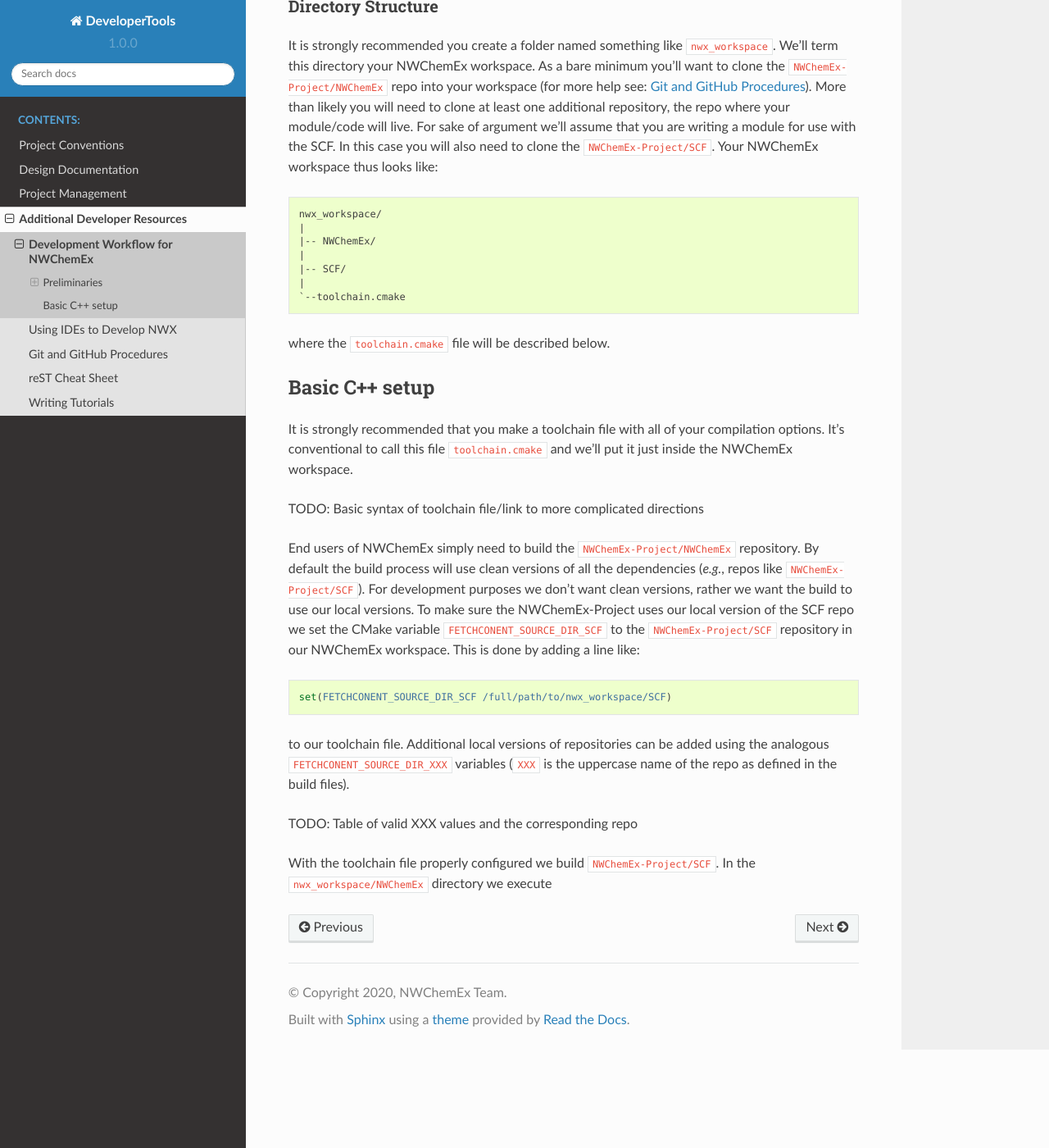
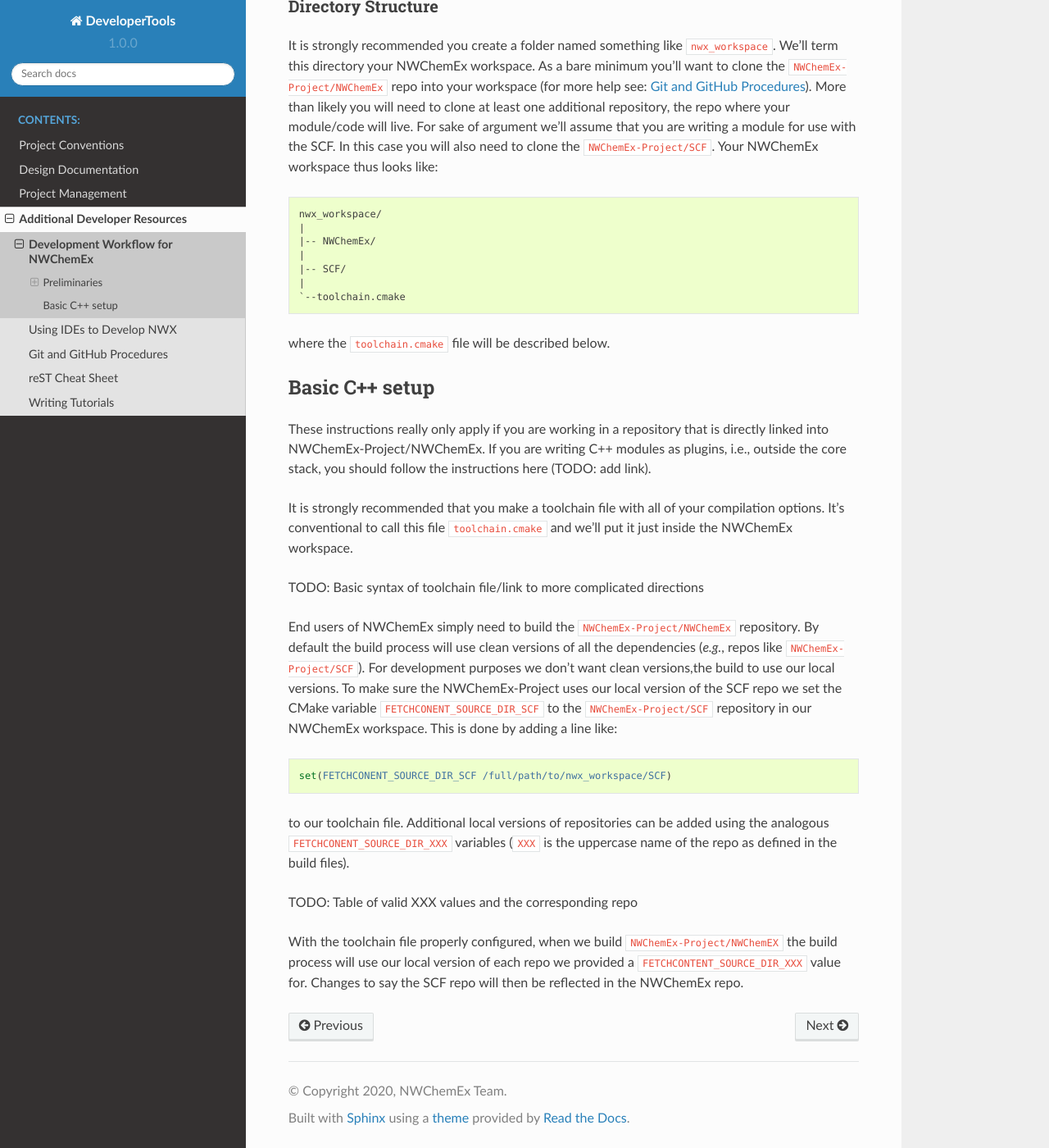
Before and after one commit to NWChemEx-Project/DeveloperTools, a Sphinx documentation site: the page built from docs/source/resources/development_workflow.rst, in a window 1280 px wide and 1400 px high, scrolled down 438 px. Shown: the whole window at 82% size. Built offline with Sphinx 7.4.7 and the Read the Docs theme 2.0.0, drawn with Linux system fonts in a browser that asks for light colours.

Commit message:
touch-upu C++ development directions

```diff
--- a/docs/source/resources/development_workflow.rst
+++ b/docs/source/resources/development_workflow.rst
@@ -43,6 +43,11 @@
 Basic C++ setup
 ===============
 
+These instructions really only apply if you are working in a repository that is
+directly linked into NWChemEx-Project/NWChemEx. If you are writing C++ modules
+as plugins, i.e., outside the core stack, you should follow the instructions
+here (TODO: add link).
+
 It is strongly recommended that you make a toolchain file with all of your
 compilation options. It's conventional to call this file ``toolchain.cmake`` and
 we'll put it just inside the NWChemEx workspace.
@@ -52,7 +57,7 @@
 End users of NWChemEx simply need to build the ``NWChemEx-Project/NWChemEx``
 repository. By default the build process will use clean versions of all the
 dependencies (*e.g.*, repos like ``NWChemEx-Project/SCF``). For development
-purposes we don't want clean versions, rather we want the build to use our local
+purposes we don't want clean versions,the build to use our local
 versions. To make sure the NWChemEx-Project uses our local version of the SCF
 repo we set the CMake variable ``FETCHCONENT_SOURCE_DIR_SCF`` to the
 ``NWChemEx-Project/SCF`` repository in our NWChemEx workspace. This is done by
@@ -68,5 +73,7 @@
 
 TODO: Table of valid XXX values and the corresponding repo
 
-With the toolchain file properly configured we build ``NWChemEx-Project/SCF``.
-In the ``nwx_workspace/NWChemEx`` directory we execute
+With the toolchain file properly configured, when we build
+``NWChemEx-Project/NWChemEX`` the build process will use our local version of
+each repo we provided a ``FETCHCONTENT_SOURCE_DIR_XXX`` value for. Changes to
+say the SCF repo will then be reflected in the NWChemEx repo.
```
